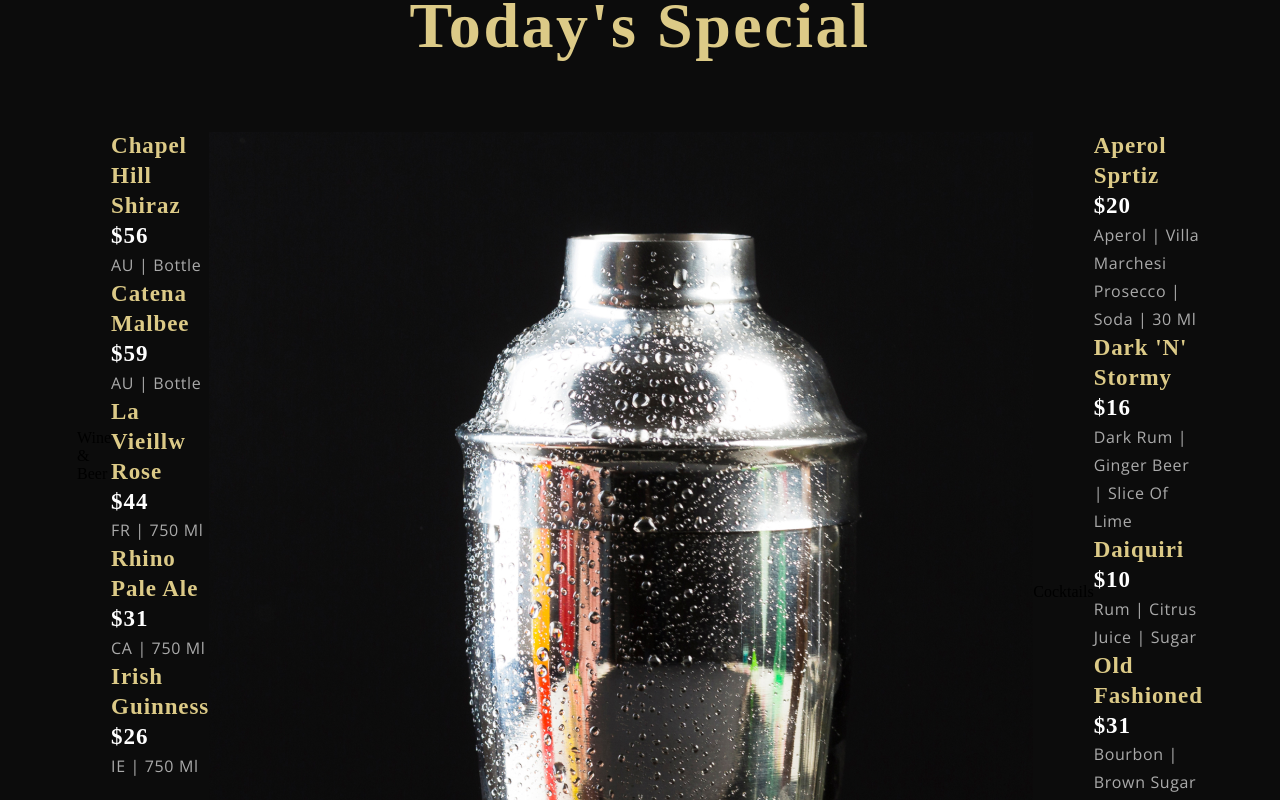
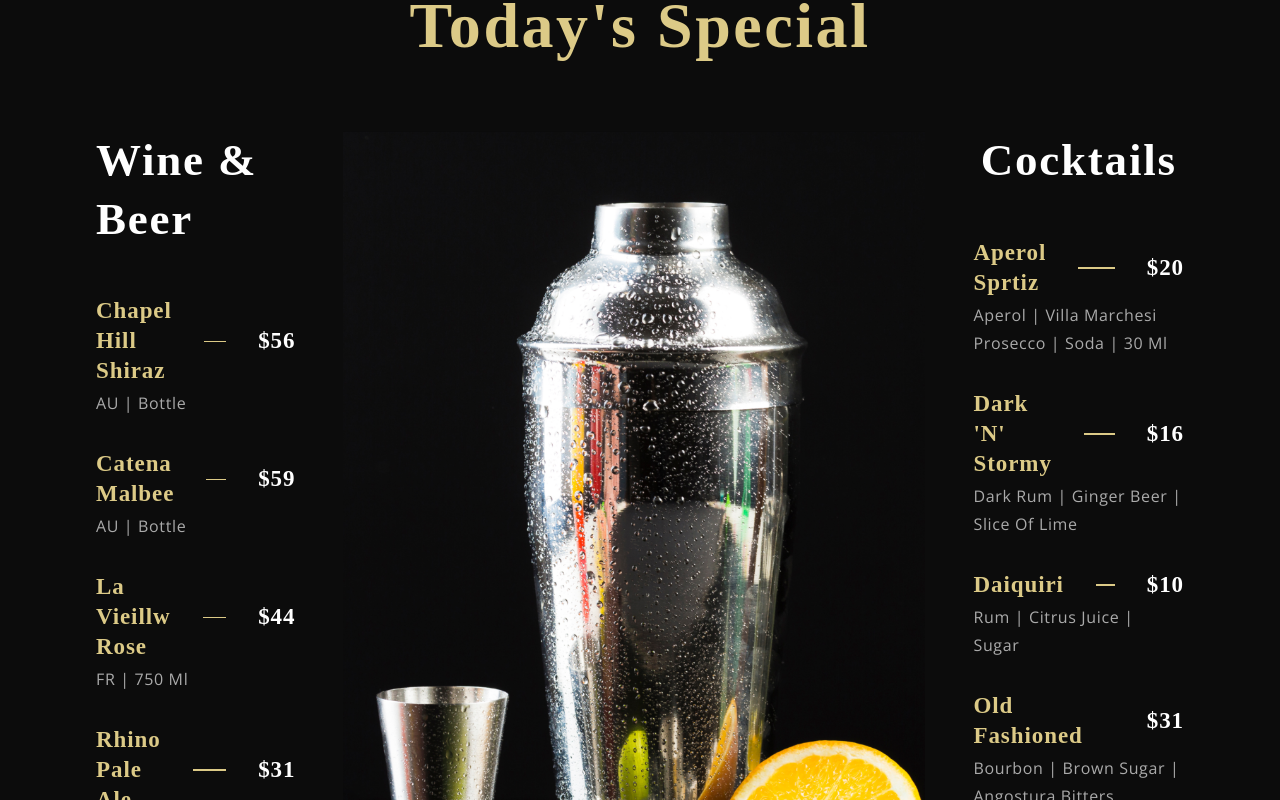
Before and after one commit to leyuav/richtig-restaurant, a React (Create React App) app: page / in a window 1280 px wide. Shown: the part 2340-3140 px from the top of the page. Built offline with nearby package versions, Linux system fonts and the light colour scheme; a web font is replaced by a local one.

Commit message:
Finished special menu section

```diff
--- a/src/App.css
+++ b/src/App.css
@@ -20,7 +20,6 @@
   display: flex;
   justify-content: space-between;
   align-items: center;
-
   min-height: 100vh;
 }
 
@@ -39,7 +38,6 @@
   display: flex;
   justify-content: center;
   align-items: center;
-
   margin-left: 2rem;
 }
 
--- a/src/components/Menuitem/MenuItem.css
+++ b/src/components/Menuitem/MenuItem.css
@@ -0,0 +1,35 @@
+.app__menuitem {
+  width: 100%;
+  margin: 1rem 0;
+  display: flex;
+  flex-direction: column;
+}
+
+.app__menuitem-head {
+  display: flex;
+  justify-content: space-between;
+  align-items: center;
+}
+
+.app__menuitem-sub {
+  width: 100%;
+  margin-top: 0.2rem;
+}
+
+.app__menuitem-name {
+  flex: 1;
+}
+
+.app__menuitem-dash {
+  flex: 0.9;
+  width: 90%;
+  height: 1.5px;
+  background: var(--color-golden);
+  margin: 0 2rem;
+}
+
+.app__menuitem-price {
+  display: flex;
+  justify-content: flex-end;
+  align-items: flex-end;
+}
--- a/src/container/Menu/SpecialMenu.css
+++ b/src/container/Menu/SpecialMenu.css
@@ -16,3 +16,70 @@
   align-items: flex-start;
   flex-direction: row;
 }
+
+.app__specialMenu-menu_heading {
+  font-family: var(--font-base);
+  font-weight: 600;
+  font-size: 45px;
+  line-height: 58.5px;
+  letter-spacing: 0.04em;
+  color: var(--color-white);
+}
+
+.app__specialMenu-menu_wine,
+.app__specialMenu-menu_cocktails {
+  flex: 1;
+  width: 100%;
+  flex-direction: column;
+}
+
+.app__specialMenu-menu_img {
+  width: 410px;
+  margin: 0 3rem;
+}
+
+.app__specialMenu-menu_img img {
+  width: 100%;
+  height: auto;
+}
+
+.app__specialMenu-menu_items {
+  display: flex;
+  flex-direction: column;
+  margin: 2rem 0;
+  width: 100%;
+}
+
+@media screen and (max-width: 2000px) {
+  .app__specialMenu-menu_img {
+    width: 650px;
+  }
+
+  .app__specialMenu-menu_img img {
+    height: 920px;
+  }
+}
+
+@media screen and (max-width: 1150px) {
+  .app__specialMenu-menu {
+    flex-direction: column;
+    align-items: center;
+    width: 100%;
+  }
+
+  .app__specialMenu-menu_img {
+    margin: 3rem 0;
+  }
+}
+
+@media screen and (max-width: 650px) {
+  .app__specialMenu-menu_img {
+    width: 100%;
+    height: auto;
+  }
+
+  .app__specialMenu-menu_heading {
+    font-size: 35px;
+    line-height: 48.5px;
+  }
+}
--- a/src/container/Menu/SpecialMenu.jsx
+++ b/src/container/Menu/SpecialMenu.jsx
@@ -11,8 +11,8 @@
     </div>
     <div className="app__specialMenu-menu">
       <div className="app__specialMenu-menu_wine flex__center">
-        <p className="app__specialMenu_menu_heading">Wine & Beer</p>
-        <div className="app__specialMenu_menu_items">
+        <p className="app__specialMenu-menu_heading">Wine & Beer</p>
+        <div className="app__specialMenu-menu_items">
           {data.wines.map((wine, index) => (
             <MenuItem key={wine.title + index} title={wine.title} price={wine.price} tags={wine.tags} />
           ))}
@@ -24,8 +24,8 @@
       </div>
 
       <div className="app__specialMenu-menu_cocktails flex__center">
-        <p className="app__specialMenu_menu_heading">Cocktails</p>
-        <div className="app__specialMenu_menu_items">
+        <p className="app__specialMenu-menu_heading">Cocktails</p>
+        <div className="app__specialMenu-menu_items">
           {data.cocktails.map((cocktail, index) => (
             <MenuItem key={cocktail.title + index} title={cocktail.title} price={cocktail.price} tags={cocktail.tags} />
           ))}
```
Also changed, not shown: src/constants/data.js (+38 -38 lines).
